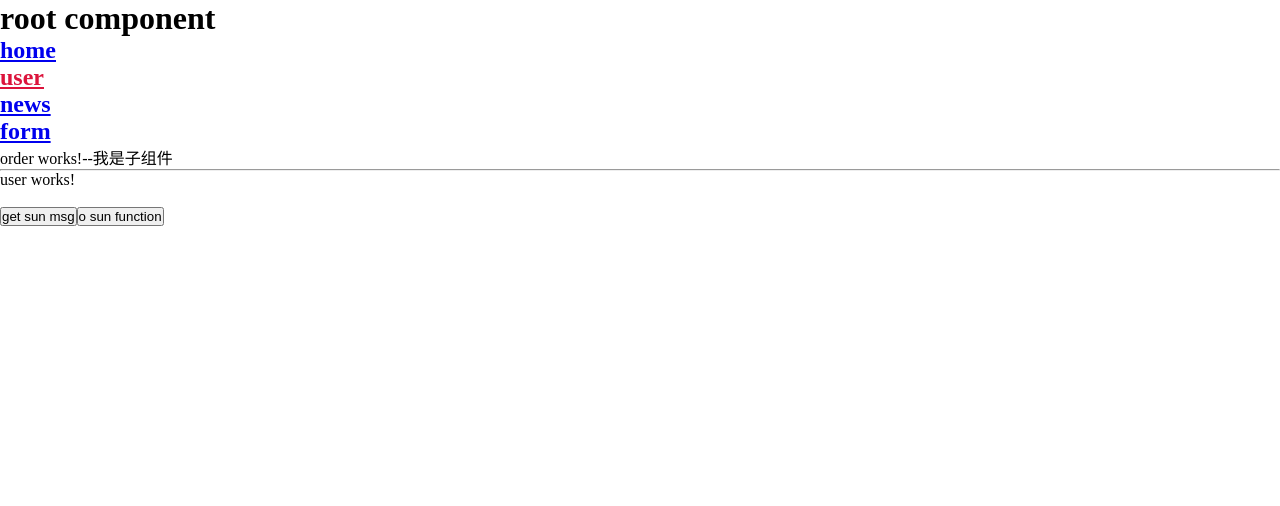
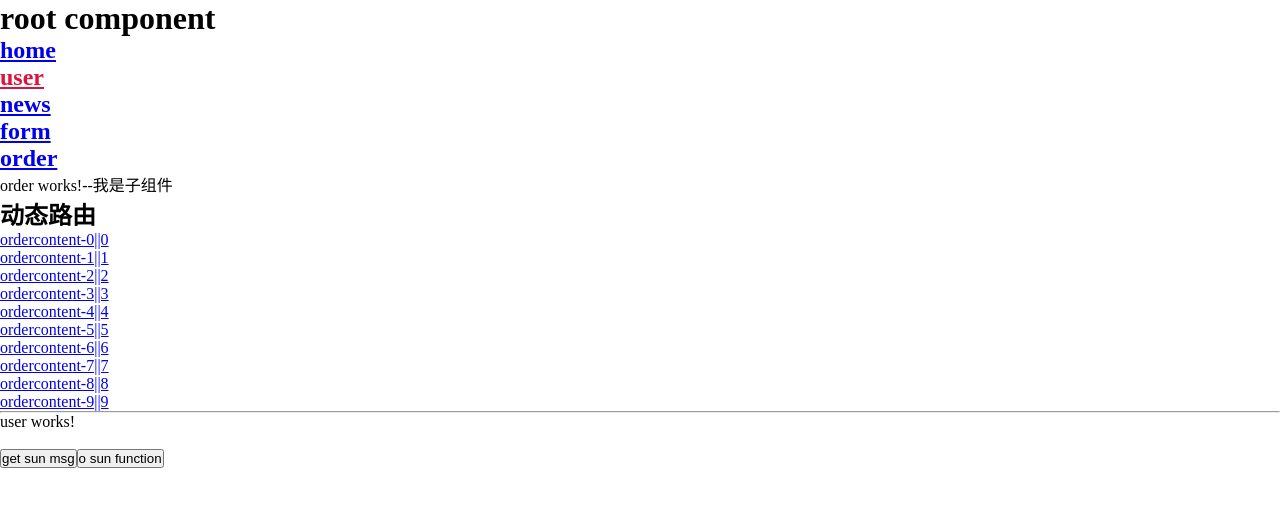
Before and after one commit to qqchen123/angularDemo1, an Angular app: page /user in a window 1280 px wide. Shown: the top 506 px of the page. Built offline with nearby package versions, Linux system fonts and the light colour scheme.

Commit message:
配置动态路由

```diff
--- a/src/app/app-routing.module.ts
+++ b/src/app/app-routing.module.ts
@@ -13,13 +13,16 @@ import { FormComponent } from './components/form/form.component';
 import { SearchComponent } from './components/search/search.component';
 import { TodolistComponent } from './components/todolist/todolist.component';
 import { NewscontentComponent } from './components/newscontent/newscontent.component';
+import { OrdercontentComponent } from './components/ordercontent/ordercontent.component';
 const routes: Routes = [
   { path: 'transition', component: TransitionComponent },
   { path: 'user', component: UserComponent },
   { path: 'home', component: HomeComponent },
   { path: 'news', component: NewsComponent },
   { path: 'form', component: FormComponent },
-  { path: 'newscontent/:aid', component: NewscontentComponent },
+  { path: 'newscontent', component: NewscontentComponent },
+  { path: 'order', component: OrderComponent },
+  { path: 'ordercontent/:aid', component: OrdercontentComponent },
   /*匹配不到路由时 */
   { path: '**', redirectTo: 'user' },
 ];
--- a/src/app/app.component.html
+++ b/src/app/app.component.html
@@ -18,5 +18,7 @@
   <br />
 
   <a [routerLink]="['/form']" routerLinkActive="active">form</a>
+  <br />
+  <a [routerLink]="['/order']" routerLinkActive="active">order</a>
 </h2>
 <router-outlet></router-outlet>
--- a/src/app/app.module.ts
+++ b/src/app/app.module.ts
@@ -20,6 +20,7 @@ import { OrderComponent } from './components/order/order.component';
 import { UserComponent } from './components/user/user.component';
 import { RequestComponent } from './components/request/request.component';
 import { NewscontentComponent } from './components/newscontent/newscontent.component';
+import { OrdercontentComponent } from './components/ordercontent/ordercontent.component';
 
 @NgModule({
   /*配置当前项目运行的组件 */
@@ -37,6 +38,7 @@ import { NewscontentComponent } from './components/newscontent/newscontent.compo
     UserComponent,
     RequestComponent,
     NewscontentComponent,
+    OrdercontentComponent,
   ],
   /*配置当前模块运行依赖的其他模块 */
   imports: [BrowserModule, AppRoutingModule, FormsModule, HttpClientModule],
--- a/src/app/components/newscontent/newscontent.component.html
+++ b/src/app/components/newscontent/newscontent.component.html
@@ -1 +1,4 @@
 <p>newscontent works!</p>
+<ul>
+  <li *ngFor="let item of orderList; let key = index">{{ item }}--{{ key }}</li>
+</ul>
--- a/src/app/components/newscontent/newscontent.component.ts
+++ b/src/app/components/newscontent/newscontent.component.ts
@@ -3,13 +3,15 @@ import { Component, OnInit } from '@angular/core';
 @Component({
   selector: 'app-newscontent',
   templateUrl: './newscontent.component.html',
-  styleUrls: ['./newscontent.component.less']
+  styleUrls: ['./newscontent.component.less'],
 })
 export class NewscontentComponent implements OnInit {
-
-  constructor() { }
+  public orderList: any = [];
+  constructor() {}
 
   ngOnInit(): void {
+    for (let i = 0; i < 10; i++) {
+      this.orderList.push('new content' + i);
+    }
   }
-
 }
--- a/src/app/components/order/order.component.html
+++ b/src/app/components/order/order.component.html
@@ -1 +1,7 @@
 <p>order works!--我是子组件</p>
+<h2>动态路由</h2>
+<ul>
+  <li *ngFor="let item of orderList; let key = index">
+    <a [routerLink]="['/ordercontent', key]"> {{ item }}||{{ key }}</a>
+  </li>
+</ul>
--- a/src/app/components/order/order.component.ts
+++ b/src/app/components/order/order.component.ts
@@ -6,11 +6,16 @@ import { Component, OnInit } from '@angular/core';
   styleUrls: ['./order.component.less'],
 })
 export class OrderComponent implements OnInit {
+  public orderList: any = [];
   public msg: string = '我是子组件的msg';
 
   constructor() {}
 
-  ngOnInit(): void {}
+  ngOnInit(): void {
+    for (let i = 0; i < 10; i++) {
+      this.orderList.push('ordercontent-' + i);
+    }
+  }
   run() {
     alert('我是子组件的run方法');
   }
--- /dev/null
+++ b/src/app/components/ordercontent/ordercontent.component.html
@@ -0,0 +1 @@
+<p>ordercontent works!</p>
--- /dev/null
+++ b/src/app/components/ordercontent/ordercontent.component.ts
@@ -0,0 +1,18 @@
+import { Component, OnInit } from '@angular/core';
+import { ActivatedRoute } from '@angular/router';
+
+@Component({
+  selector: 'app-ordercontent',
+  templateUrl: './ordercontent.component.html',
+  styleUrls: ['./ordercontent.component.less'],
+})
+export class OrdercontentComponent implements OnInit {
+  constructor(public activeRout: ActivatedRoute) {}
+
+  ngOnInit(): void {
+    //获取动态路由传值
+    this.activeRout.params.subscribe((data) => {
+      console.log(data);
+    });
+  }
+}
```
Also changed, not shown: src/app/components/ordercontent/ordercontent.component.less (added), 1 other file (tests, documents, lock files or other folders).
